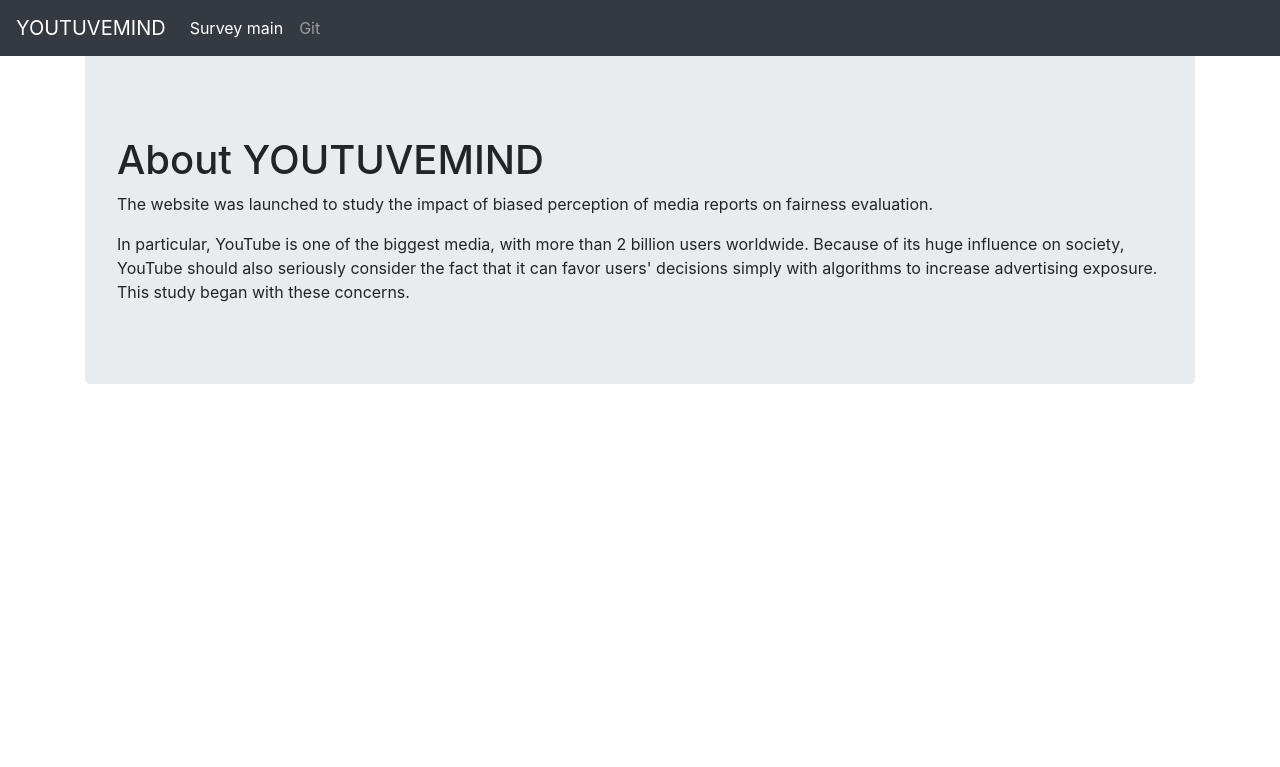
After one commit to joonsung-brian/youtube-suggestion-algorithm-analysis, a Django app: template polls/templates/about.html in a window 1280 px wide. The commit adds this page. Shown: the top 767 px of the page. Run offline with Django 3.2, Linux system fonts and the light colour scheme; the template is opened without the code that fills it, so the values that code supplies are empty; some libraries are stand-ins or nearby versions.

Commit message:
Add files via upload

```diff
--- /dev/null
+++ b/polls/templates/about.html
@@ -0,0 +1,31 @@
+{% extends 'base.html' %}
+{% load static %}
+<head>
+  <link rel="stylesheet" href="https://stackpath.bootstrapcdn.com/bootstrap/4.3.1/css/bootstrap.min.css" integrity="sha384-ggOyR0iXCbMQv3Xipma34MD+dH/1fQ784/j6cY/iJTQUOhcWr7x9JvoRxT2MZw1T" crossorigin="anonymous">
+  <link rel="stylesheet" href="{% static 'css/cover.css' %}">
+
+  <link rel="stylesheet" type="text/css" href="{% static 'polls/style.css' %}">
+</head>
+
+
+{% block content %}
+
+  <main role="main" class="container">
+    <div class="jumbotron">
+     </br></br></br>
+      <h1>About YOUTUVEMIND</h1>
+      <P>The website was launched to study the impact of biased perception of media reports on fairness evaluation.
+      <p>In particular, YouTube is one of the biggest media, with more than 2 billion users worldwide. Because of its huge influence on society, YouTube should also seriously consider the fact that it can favor users' decisions simply with algorithms to increase advertising exposure. This study began with these concerns.</p>
+      </P>
+    </div>
+  </main>
+
+{% endblock %}
+
+<footer class="mastfoot mt-auto">
+  <div class="text-left">
+    <p>Copyright@2020 <a href="#">YOUTUVEMIND</a>, by <a href=#">Junsung</a>.</p>
+  </div>
+</footer>
+</div>
+</body>
--- /dev/null
+++ b/polls/templates/base.html
@@ -0,0 +1,47 @@
+{% load static %}
+
+<head>
+    <link rel="stylesheet" href="https://stackpath.bootstrapcdn.com/bootstrap/4.3.1/css/bootstrap.min.css"
+              integrity="sha384-ggOyR0iXCbMQv3Xipma34MD+dH/1fQ784/j6cY/iJTQUOhcWr7x9JvoRxT2MZw1T" crossorigin="anonymous">
+    <link rel="stylesheet" href="{% static 'css/navbar-top-fixed.css'%}">
+    </head>
+
+<body>
+  <nav class="navbar navbar-expand-md navbar-dark fixed-top bg-dark">
+    <a class="navbar-brand" href="{% url 'index' %}">YOUTUVEMIND</a>
+    <button class="navbar-toggler" type="button" data-toggle="collapse" data-target="#navbarCollapse" aria-controls="navbarCollapse" aria-expanded="false" aria-label="Toggle navigation">
+      <span class="navbar-toggler-icon"></span>
+    </button>
+    <div class="collapse navbar-collapse" id="navbarCollapse">
+      <ul class="navbar-nav mr-auto">
+        <li class="nav-item active">
+          <a class="nav-link" href="{% url 'surveymain' %}">Survey main<span class="sr-only">(current)</span></a>
+        </li>
+      <!--
+        <li class="nav-item">
+        <a class="nav-link" href="#">login</a>
+        </li>
+
+        <li class="nav-item">
+        <a class="nav-link" href="#">logout</a>
+        </li>
+      -->
+
+        <li class="nav-item">
+          <a class="nav-link" href="#">Git</a>
+        </li>
+
+      </ul>
+      <!--
+      <form class="form-inline mt-2 mt-md-0">
+        <input class="form-control mr-sm-2" type="text" placeholder="Search" aria-label="Search">
+        <button class="btn btn-outline-success my-2 my-sm-0" type="submit">Search</button>
+      </form>
+      -->
+    </div>
+  </nav>
+
+    {% block content %}
+
+    {% endblock %}
+</body>
```
Also changed, not shown: polls/templates/startsurvey.html (added, +18 -0 lines), polls/templates/surveydone.html (added, +11 -0 lines), polls/templates/surveymain.html (added, +25 -0 lines), polls/templates/index.html (line endings or trailing spaces).
